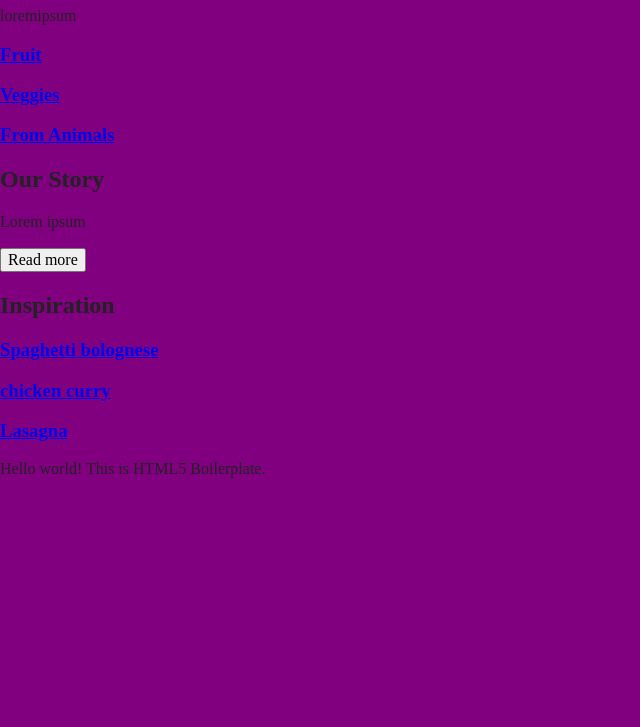
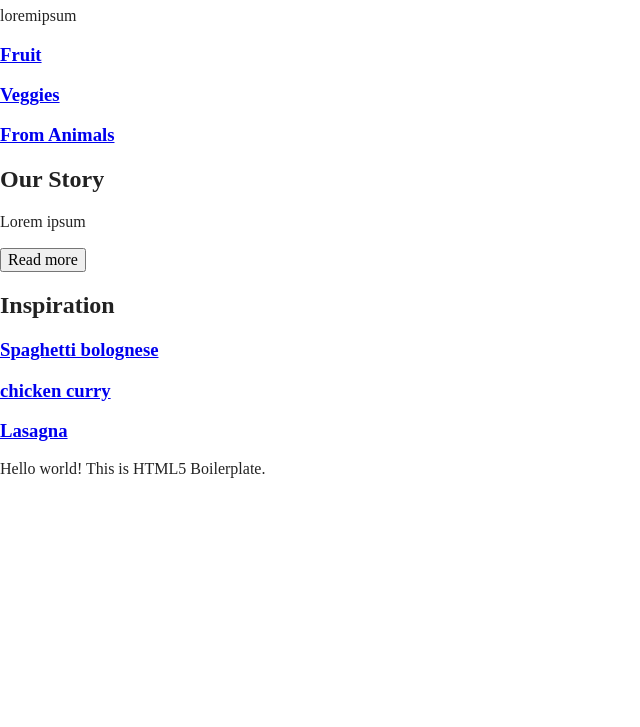
Before and after one commit to PBA-EAAA-Group3/farmfair-static, a website built with Parcel: page index.html in a window 1280 px wide. Shown: the part 73-800 px from the top of the page, without its empty margins (0-640 px from the left). Built offline with nearby package versions, Linux system fonts and the light colour scheme.

Commit message:
Update main.css

```diff
--- a/css/main.css
+++ b/css/main.css
@@ -19,9 +19,6 @@ html {
   line-height: 1.4;
 }
 
-body {
-  background: purple;
-}
 
 /*
  * Remove text-shadow in selection highlight:
```
